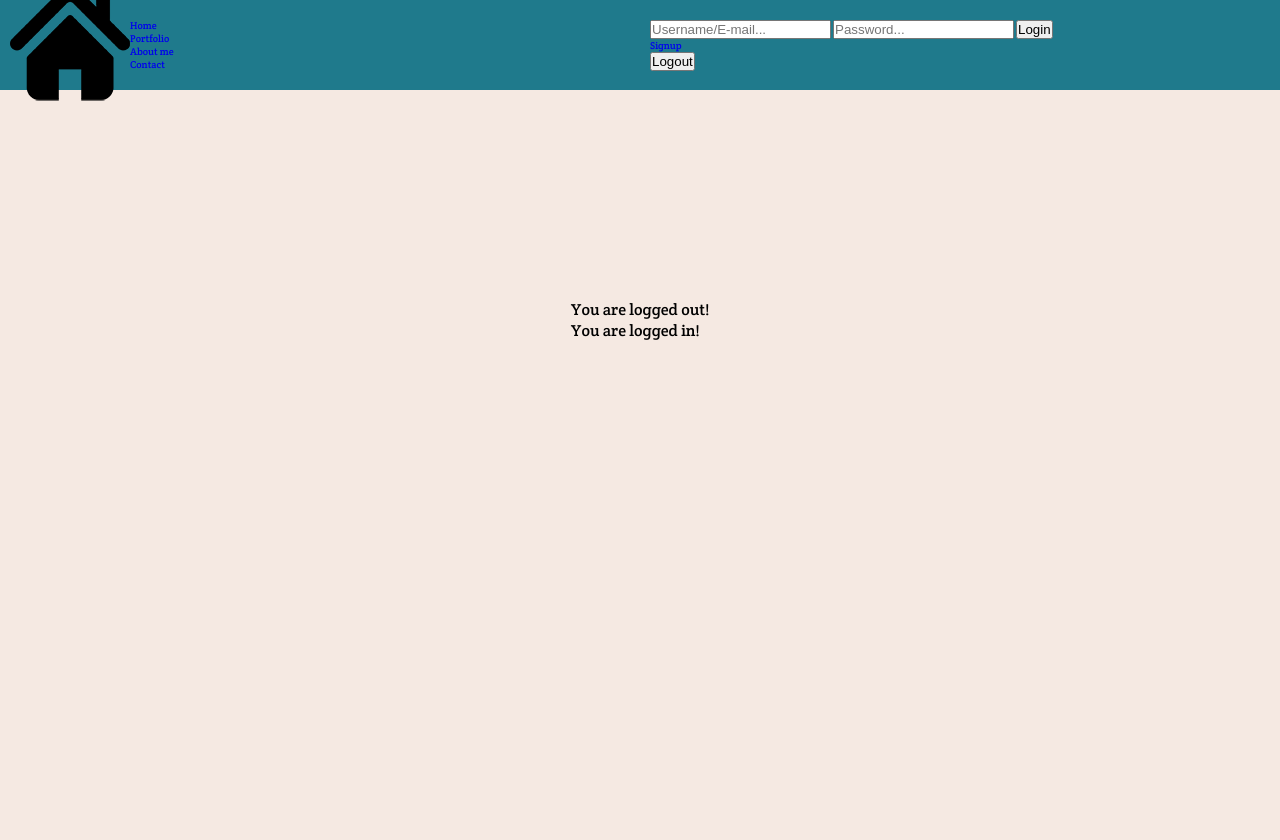
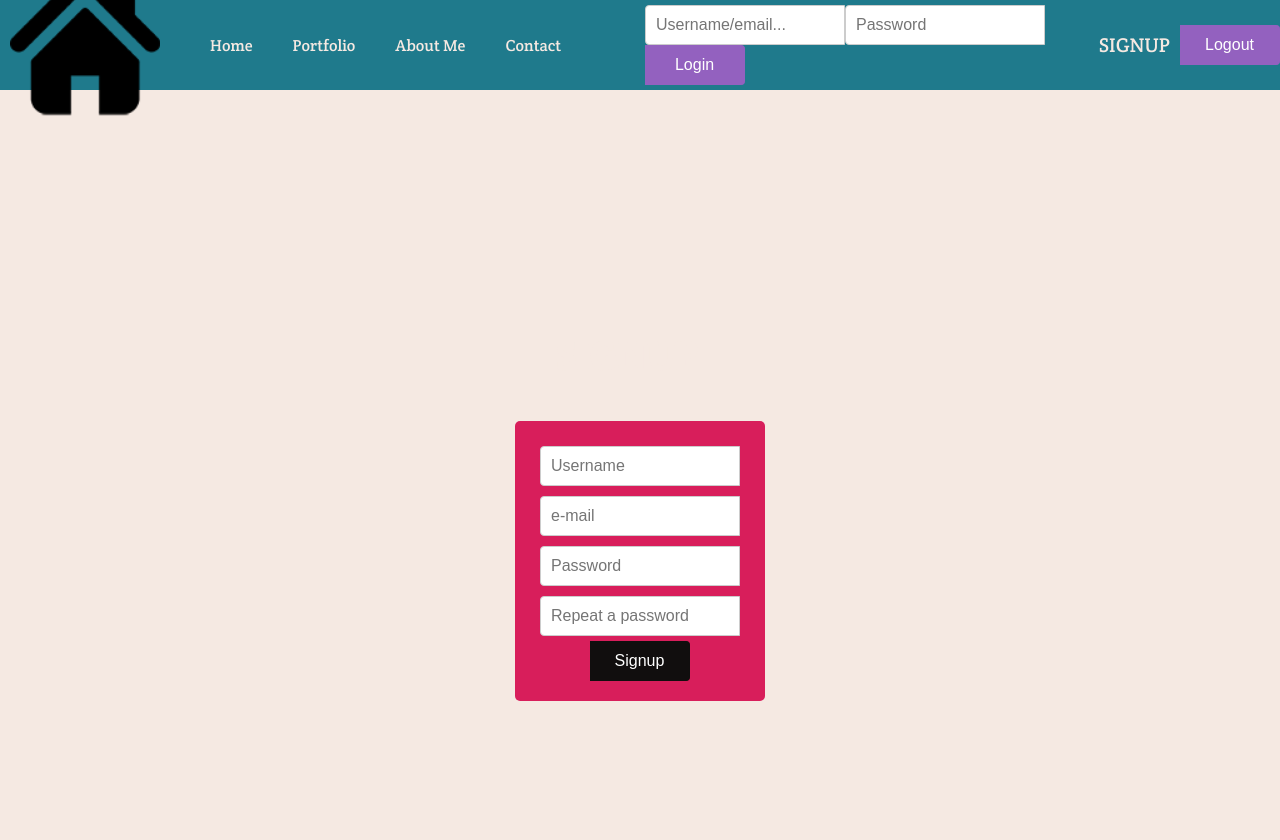
Before and after one commit to MonteiroSAM86/condominio, a PHP site: page /signup.php in a window 1280 px wide. Before the commit the page ends 340 px from the top, so only its background shows below. Run offline with PHP 8.4, Linux system fonts and the light colour scheme; some web fonts are replaced.

Commit message:
alteracoes

```diff
--- a/header.php
+++ b/header.php
@@ -8,18 +8,40 @@
 </head>
 <body>
 
-    <header>
-        <nav class="nav-header-main">
-            <a class="header-logo" href="#">
+    <header id="header">
+        <nav id="nav">
+            <a class="nav__brand" href="#">
                 <img src="img/logo.png" alt="logo">
             </a>
-            <ul>
-                <li><a href="index.php">Home</a></li>
-                <li><a href="#">Portfolio</a></li>
-                <li><a href="#">About me</a></li>
-                <li><a href="#">Contact</a></li>
+               <!-- Menu Open -->
+            <div class="nav__icons open"><i class="ion icon-md-menu"></i></div>
+                <!-- Nav List -->
+            <ul class="nav__list">
+                <!-- Menu Close -->
+                <div class="menu__icons close"><i class="icon ion-md-close"></i></div>
+                <li class="nav__item"><a href="index.php" class="nav__link">Home</a></li>
+                <li class="nav__item"><a href="index2.html" class="nav__link">Portfolio</a></li>
+                <li class="nav__item"><a href="index3.html" class="nav__link">About Me</a></li>
+                <li class="nav__item"><a href="index4.html" class="nav__link">Contact</a></li>
             </ul>
         </nav>
+        <!-- Login -->
+        <div class="form">
+            <form class="login" action="includes/login.inc.php" method="post">
+                <input type="text" name="mailuid" placeholder="Username/email..." >
+                <input type="text" name="pwd" placeholder="Password">
+                <!-- Login Button -->
+                <button class="btn__login" type="submit" name="login-submit">Login</button>
+            </form>
+        <!-- Signup -->
+        <a href="signup.php">Signup</a>
+        <!-- Logout -->
+            <form class="logout"  action="includes/logout.inc.php" method="post">
+            <!-- Logout Button -->
+            <button class="btn__logout" type="submit" name="logout-submit">Logout</button>
+            </form>
+        </div>
+        <!--
         <nav>
         <div class="header-login">
             <form action="includes/login.inc.php" method="post">
@@ -32,7 +54,7 @@
                 <button type="submit" name="logout-submit">Logout</button>
             </form>
         </div>
-        </nav>
+        </nav>-->
     </header>
 </body>
 </html>
--- /dev/null
+++ b/includes/signup.inc.php
@@ -0,0 +1 @@
+<?php
--- a/signup.php
+++ b/signup.php
@@ -3,10 +3,16 @@
 ?>
 
     <main>
-        <div class="wrapper-main">
-            <section class="section-default">
-                <p class="login-status">You are logged out!</p>
-                <p class="login-status">You are logged in!</p>
+        <div class="wrapper__main">
+            <section class="section__default">
+                <h1>Signup</h1>
+                <form class="form__default" action="includes/signup.inc.php" metthod="post">
+                    <input type="text" name="uid" placeholder="Username">
+                    <input type="text" name="mail" placeholder="e-mail">
+                    <input type="password" name="pwd" placeholder="Password">
+                    <input type="password" name="pwd-repeat" placeholder="Repeat a password">
+                    <button class="default__btn" type="submit" name="signup-submit">Signup</button>
+                </form>
             </section>
         </div>
     </main>
--- a/style.css
+++ b/style.css
@@ -362,8 +362,8 @@ main h1 {
 }
 
 .default__btn {
- border: 1px solid #9361bf;
- background-color: #9361bf;
+ border: 1px solid rgb(17, 14, 14);
+ background-color: rgb(17, 14, 14);
  padding: 10px 20px;
  font-size: 16px;
  display: inline-block;
@@ -379,7 +379,7 @@ main h1 {
 
 .default__btn:hover {
  background-color: transparent;
- border: 2px solid #9361bf;
+ border: 2px solid rgb(17, 14, 14);
  color: var(--maastricht-blue);
 }
 
```
